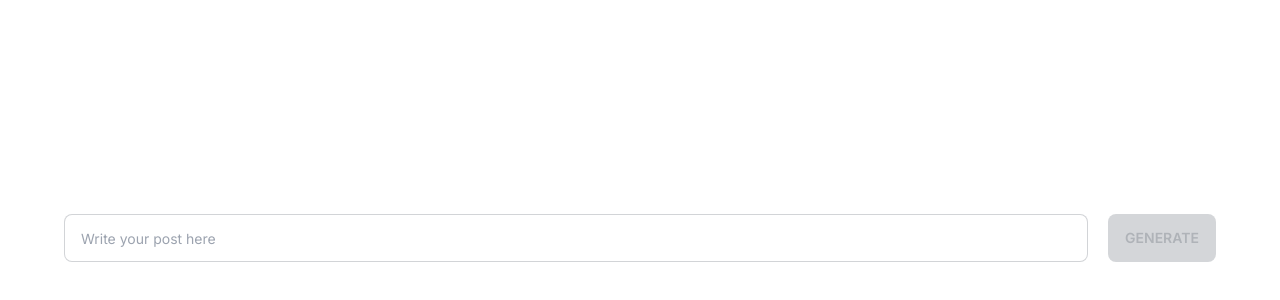
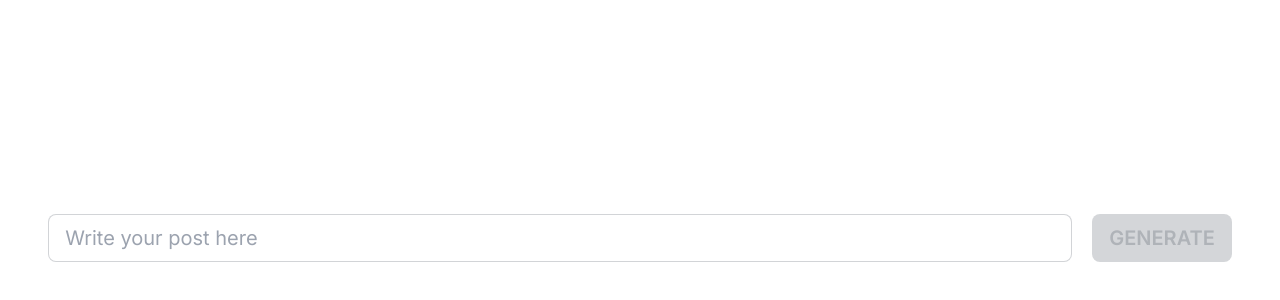
Before and after one commit to Leon-Avanade-Carbonell/persona-builder, a Next.js app: page /demo in a window 1280 px wide. Shown: the part 162-462 px from the top of the page. Built offline with nearby package versions, Linux system fonts and the light colour scheme.

Commit message:
updated some styling

```diff
--- a/app/api/chat/route.ts
+++ b/app/api/chat/route.ts
@@ -33,7 +33,7 @@ function handlePersona(persona: SocialMediaType): CompletionMessageType {
       return [
         {
           role: 'system',
-          content: 'Act as a Sales Manager for a beauty company.'
+          content: 'Act as a Marketing Manager for a Digital Agency'
         },
         {
           role: 'user',
@@ -45,7 +45,7 @@ function handlePersona(persona: SocialMediaType): CompletionMessageType {
       return [
         {
           role: 'user',
-          content: 'Limit your response to a max of 10 words'
+          content: 'Limit your response to a max of 20 words'
         }
       ]
   }
--- a/components/cards/social-media-post.tsx
+++ b/components/cards/social-media-post.tsx
@@ -39,9 +39,9 @@ export default function SocialMediaPost(props: ISocialMediaPostProps) {
     // eslint-disable-next-line react-hooks/exhaustive-deps
   }, [thoughts])
   return (
-    <div className="max-w-lg max-h-[13.5rem] w-full p-5 bg-purple-400 rounded-md">
-      <div className="mb-4 text-orange-200 text-lg font-bold">{source}</div>
-      <div className="h-24">{message || 'loading...'}</div>
+    <div className="max-w-lg max-h-[13.5rem] w-full p-5 bg-purple-600 rounded-md">
+      <div className="mb-4 text-orange-200 text-xl font-bold">{source}</div>
+      <div className="h-24 text-xl">{message || 'loading...'}</div>
     </div>
   )
 }
--- a/components/character-builder-form.tsx
+++ b/components/character-builder-form.tsx
@@ -110,7 +110,7 @@ function CharacterBuilderForm({ setSummary }: ICharacterBuilderForm) {
 
           <div className="card-actions justify-end mt-8">
             <button
-              className="btn bg-orange-700/70 text-orange-100 w-48 border-none hover:bg-orange-700"
+              className="btn bg-purple-600 text-orange-200 w-48 border-none hover:bg-orange-700"
               disabled={
                 !gender ||
                 !name ||
--- a/components/pages/BasicPage.tsx
+++ b/components/pages/BasicPage.tsx
@@ -33,7 +33,7 @@ export default function BasicPage() {
         <div className="flex flex-col items-stretch min-h-screen">
           <div className="flex flex-1 justify-center items-center">
             <input
-              className="input input-bordered input-md w-full max-w-5xl"
+              className="input input-bordered input-xl w-full max-w-5xl text-xl"
               type="text"
               placeholder="Write your post here"
               value={message}
@@ -45,7 +45,7 @@ export default function BasicPage() {
               }}
             />
             <button
-              className="btn bg-purple-600 text-purple-100 ml-5"
+              className="btn bg-purple-600 text-orange-200 text-xl ml-5"
               disabled={message.length <= 0 || loaded.length !== mapped.length}
               onClick={() => handleSubmit()}
             >
```
Also changed, not shown: components/pages/CharBuilderPage.tsx (+0 -8 lines).
